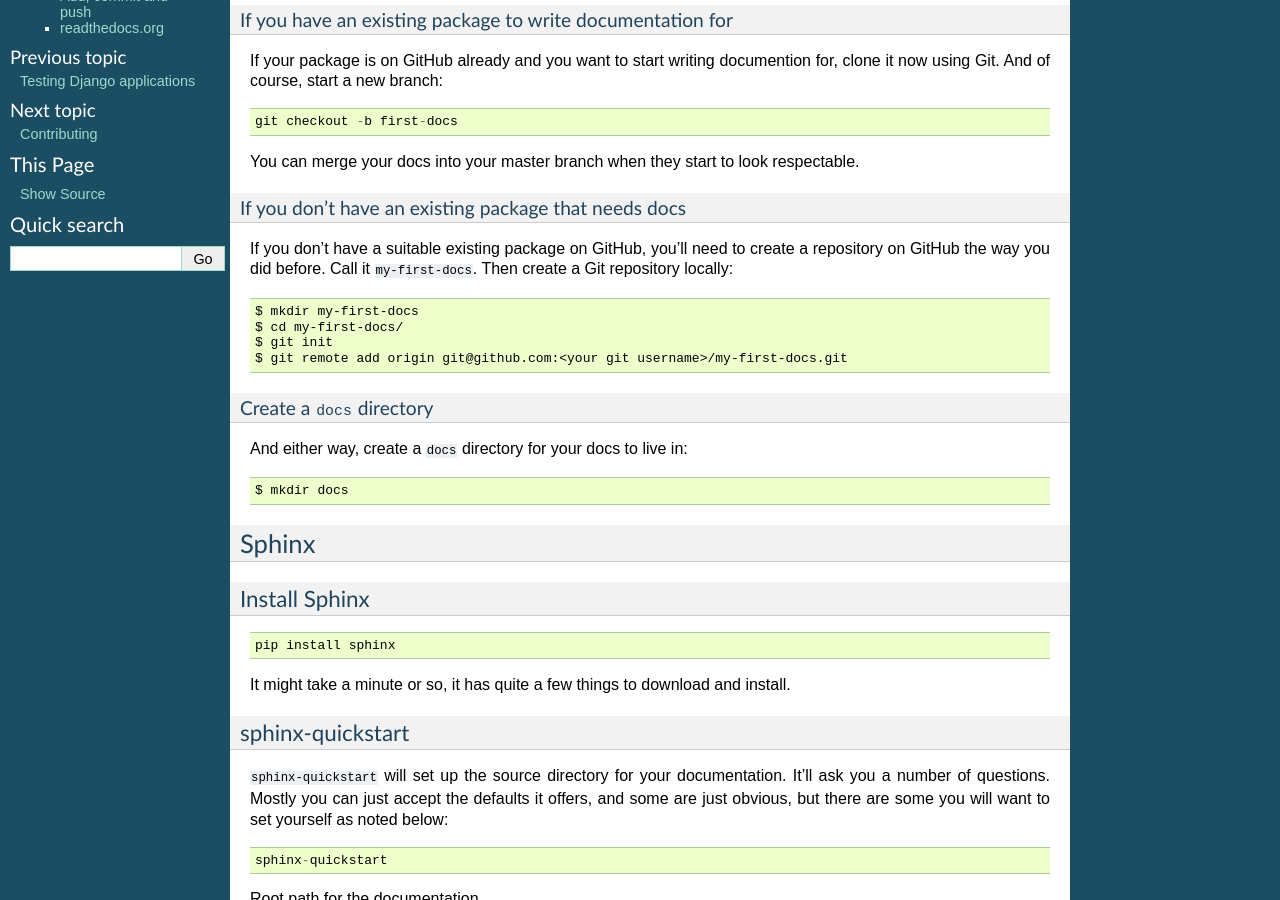
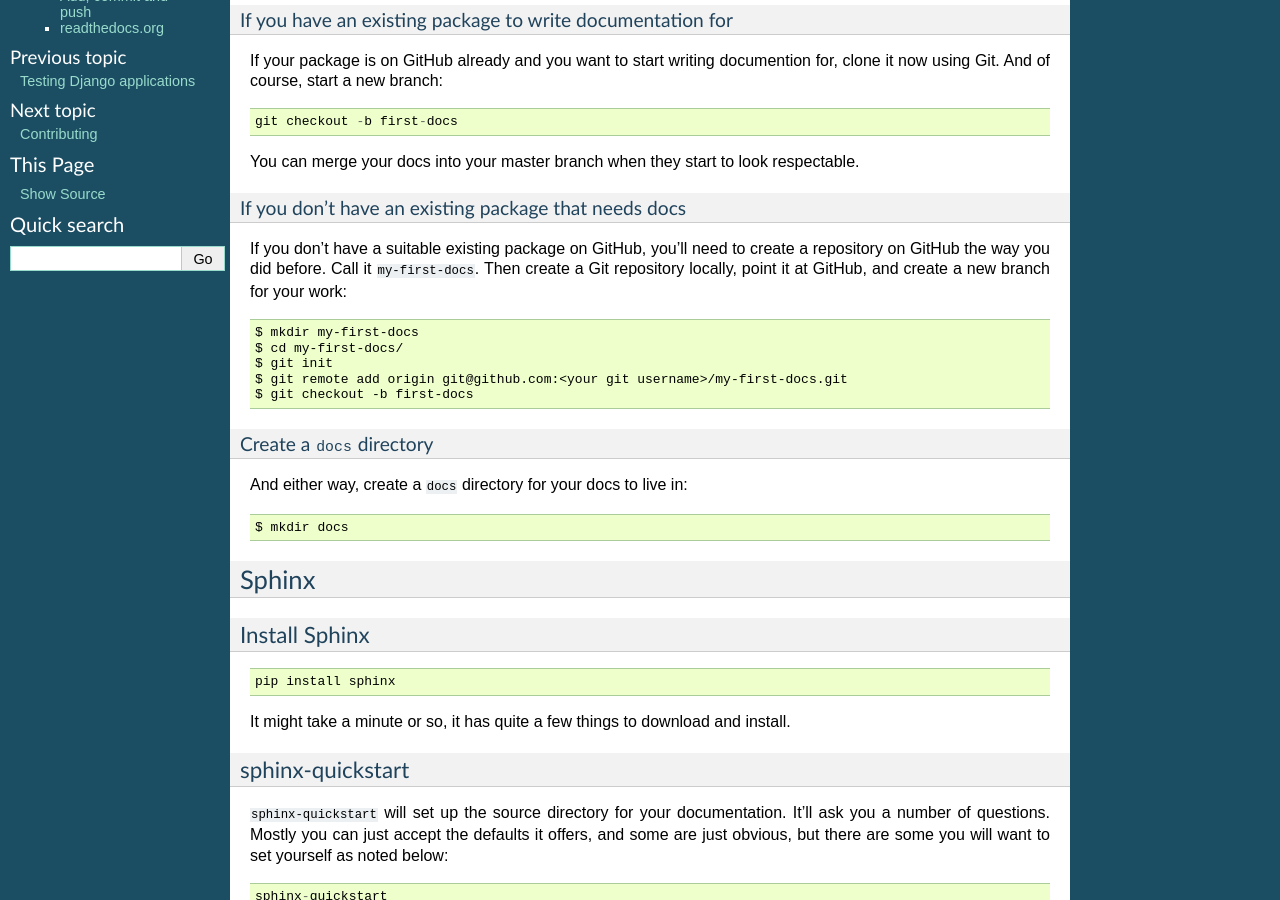
Before and after one commit to evildmp/afraid-to-commit, a Sphinx documentation site: the page built from docs/documentation.rst, in a window 1280 px wide and 900 px high, scrolled down 614 px. Built offline with Sphinx 7.4.7, drawn with Linux system fonts in a browser that asks for light colours.

Commit message:
Remind people to create a new branch
Add a line reminding someone who is creating a fresh project in which to
write docs to create a new branch for their work.

```diff
--- a/docs/documentation.rst
+++ b/docs/documentation.rst
@@ -49,12 +49,14 @@ If you don't have an existing package that needs docs
 
 If you don't have a suitable existing package on GitHub, you'll need to create
 a repository on GitHub the way you did before. Call it ``my-first-docs``. Then
-create a Git repository locally::
+create a Git repository locally, point it at GitHub, and create a new branch
+for your work::
 
     $ mkdir my-first-docs
     $ cd my-first-docs/
     $ git init
     $ git remote add origin git@github.com:<your git username>/my-first-docs.git
+    $ git checkout -b first-docs
 
 Create a ``docs`` directory
 ^^^^^^^^^^^^^^^^^^^^^^^^^^^
```
